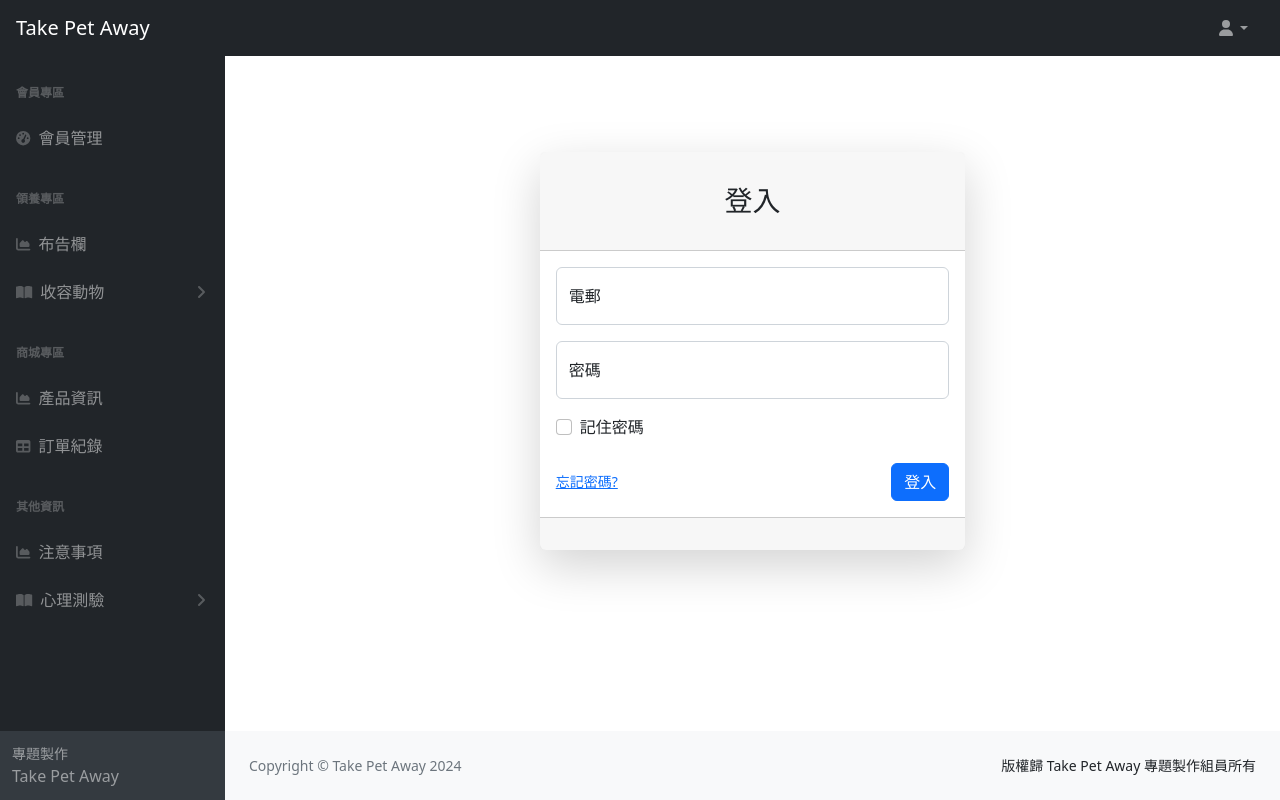
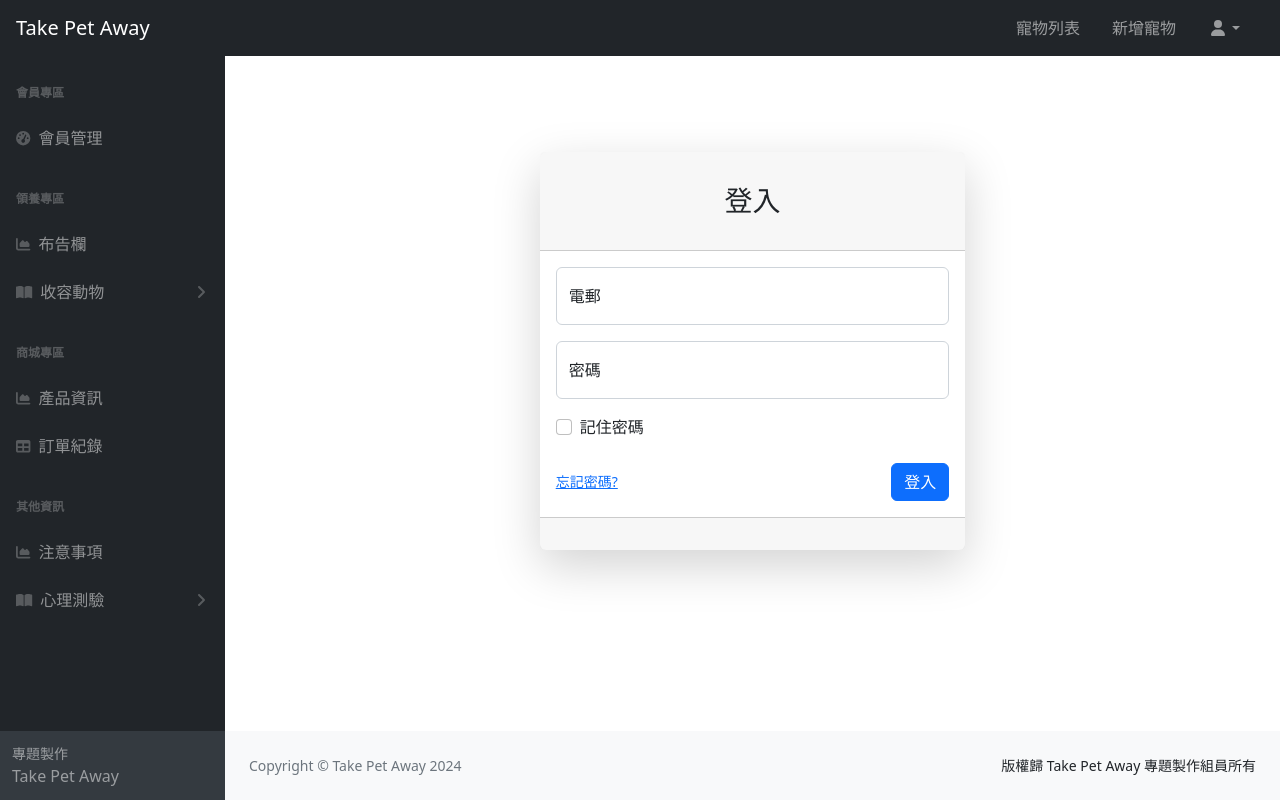
Before and after one commit to yingweng1120112/Backstage-take_pet_away, a PHP site: page /index_.php in a window 1280 px wide. Run offline with PHP 8.4, Linux system fonts and the light colour scheme; some libraries are stand-ins or nearby versions.

Commit message:
連結和路徑

```diff
--- a/parts/2_nav.php
+++ b/parts/2_nav.php
@@ -3,25 +3,20 @@
   <a class="navbar-brand ps-3" href="index_.php">Take Pet Away</a>
 
   <!-- Navbar Search-->
-      <form
-        class="d-none d-md-inline-block form-inline ms-auto me-0 me-md-3 my-2 my-md-0"
-      ></form>
+  <!-- <fo class="d-none d-md-inline-block form-inline ms-auto me-0 me-md-3 my-2 my-md-0"></fo/rm> -->
+
   <!-- Navbar-->
-      <ul class="navbar-nav ms-auto ms-md-0 me-3 me-lg-4">
-        <li class="nav-item dropdown">
-          <a
-            class="nav-link dropdown-toggle"
-            id="navbarDropdown"
-            href="#"
-            role="button"
-            data-bs-toggle="dropdown"
-            aria-expanded="false"
-            ><i class="fas fa-user fa-fw"></i
-          ></a>
-          <ul
-            class="dropdown-menu dropdown-menu-end"
-            aria-labelledby="navbarDropdown"
-          >
+  <ul class="navbar-nav ms-auto me-3 me-lg-4">
+    <li class="nav-item px-2">
+      <a class="nav-link <?= $pageName == "pet_list" ? "active" : "" ?>" href="pet_list.php">寵物列表</a>
+    </li>
+    <li class="nav-item px-2">
+      <a class="nav-link <?= $pageName == "pet_add" ? "active" : "" ?>" href="pet_add.php">新增寵物</a>
+    </li>
+    <li class="nav-item dropdown px-2">
+      <a class="nav-link dropdown-toggle" id="navbarDropdown" href="#" role="button" data-bs-toggle="dropdown" aria-expanded="false">
+        <i class="fas fa-user fa-fw"></i></a>
+      <ul class="dropdown-menu dropdown-menu-end" aria-labelledby="navbarDropdown">
         <li><a class="dropdown-item" href="login.html">登入</a></li>
       </ul>
     </li>
--- a/parts/3_side_nav.php
+++ b/parts/3_side_nav.php
@@ -30,7 +30,7 @@
           </a>
           <div class="collapse" id="collapsePagesAnimal" aria-labelledby="headingTwo" data-bs-parent="#sidenavAccordion">
             <nav class="sb-sidenav-menu-nested nav accordion" id="collapseContentAnimal">
-              <a class="nav-link collapsed" href="pet_info_list.php">
+              <a class="nav-link collapsed" href="pet_list.php">
                 基本資訊
               </a>
               <a class="nav-link collapsed" href="#">
```
Lines whose indentation alone changed are shown as unchanged.
